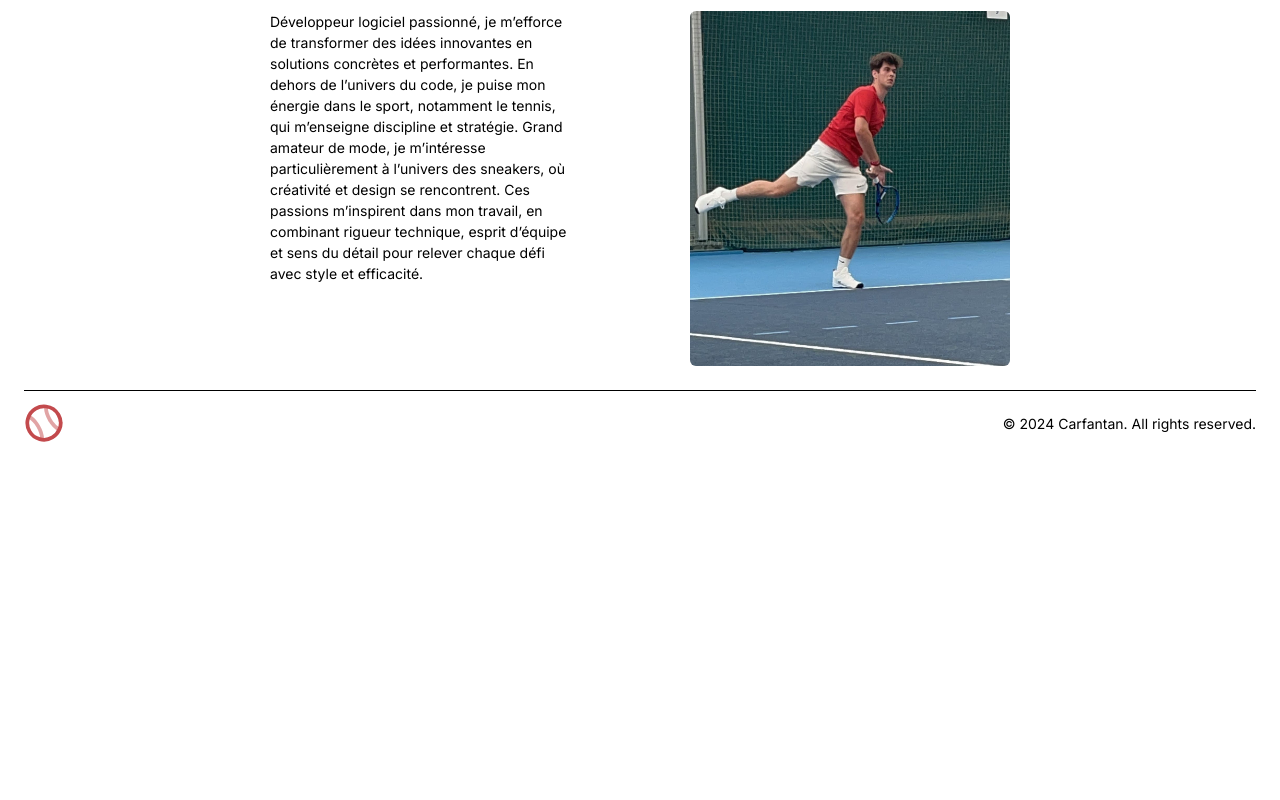
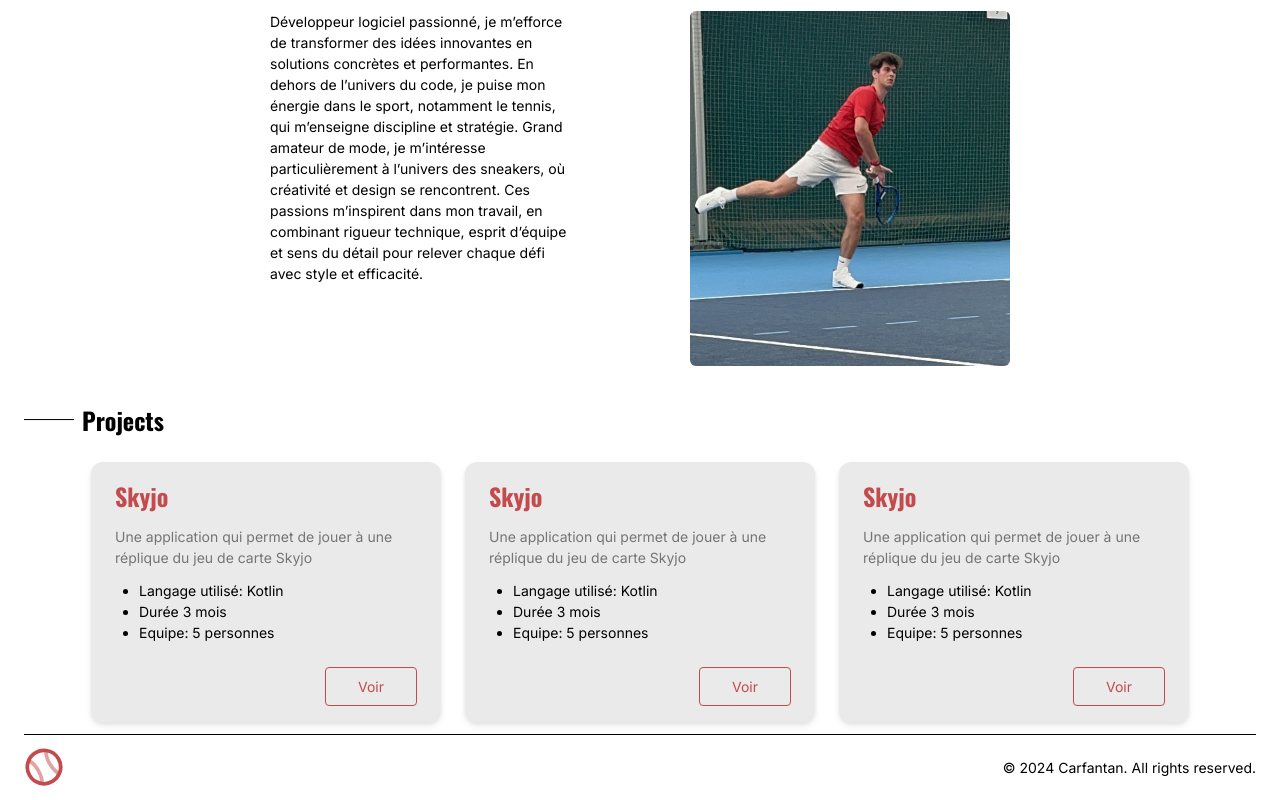
Before and after one commit to SkOor17/portfolio, a React (Vite) app: page / in a window 1280 px wide. Shown: the part 849-1649 px from the top of the page. Before the commit the page ends 1305 px from the top, so only its background shows below. Built offline with nearby package versions, Linux system fonts and the light colour scheme.

Commit message:
section projetcs

```diff
--- /dev/null
+++ b/src/components/CardProject.tsx
@@ -0,0 +1,27 @@
+import SecondaryBtn from "./SecondaryBtn"
+
+export default function CardProject(
+{id, children, description, keyWords }:
+{id: number, children: string, description: string, keyWords: Array<string> }
+) {
+  return (
+    <div className="bg-secondary px-6 py-4 flex flex-col gap-6 w-fit h-fit max-w-[350px] rounded-xl drop-shadow-md">
+        <div className="flex flex-col gap-3">
+            <div className="title text-primary">
+                {children}
+            </div>
+            <div className="text-black/50">
+                {description}
+            </div>
+            <ul className="list-disc pl-6">
+                {keyWords.map((keyWord, index) => (
+                    <li key={index}>{keyWord}</li>
+                ))}
+            </ul>
+        </div>
+        <div className="flex justify-end w-full">
+            <SecondaryBtn link={"/project/"+id}>Voir</SecondaryBtn>
+        </div>
+    </div>
+  )
+}
--- a/src/components/ProjectsSection.tsx
+++ b/src/components/ProjectsSection.tsx
@@ -1,9 +1,30 @@
+import CardProject from "./CardProject";
 import TitleSection from "./TitleSection";
+import {projects} from "../data/datas"
 
 export default function ProjectsSection() {
+  const projectsDisplay = []
+
+  for (let index = 0; index < 3; index++) {
+    const element = projects[index];
+    projectsDisplay.push(element)
+  }
+
+  console.log(projectsDisplay);
+
+
   return (
-    <div>
+    <div className="flex flex-col gap-6 py-3">
         <TitleSection>Projects</TitleSection>
+        <ul className="flex flex-col gap-6 items-center md:flex-row md:justify-center">
+          {projectsDisplay.map((projet) => (
+            <li key={projet.id}>
+              <CardProject id={projet.id} description={projet.description} keyWords={projet.keyWords}>
+                {projet.title}
+              </CardProject>
+            </li>
+          ))}
+        </ul>
     </div>
   )
 }
--- a/src/components/SecondaryBtn.tsx
+++ b/src/components/SecondaryBtn.tsx
@@ -1,7 +1,10 @@
-export default function SecondaryBtn({children} : {children:string}) {
+import { Link } from "react-router-dom";
+
+export default function SecondaryBtn({children, link} : {children:string, link?: string}) {
+
   return (
-    <div className="text-primary border border-primary py-2 px-8 w-fit h-fit rounded">
+    <Link to={!link ? "" : link} className="text-primary border border-primary py-2 px-8 w-fit h-fit rounded cursor-pointer">
         {children}
-    </div>
+    </Link>
   )
 }
--- a/src/data/datas.tsx
+++ b/src/data/datas.tsx
@@ -0,0 +1,27 @@
+type Project = {
+    id: number
+    title: string,
+    description: string,
+    keyWords: Array<string>,
+}
+
+export const projects: Project[] = [
+    {
+        id: 1,
+        title: "Skyjo",
+        description: "Une application qui permet de jouer à une réplique du jeu de carte Skyjo ",
+        keyWords: ["Langage utilisé: Kotlin", "Durée 3 mois", "Equipe: 5 personnes"],
+    },
+    {
+        id: 2,
+        title: "Skyjo",
+        description: "Une application qui permet de jouer à une réplique du jeu de carte Skyjo ",
+        keyWords: ["Langage utilisé: Kotlin", "Durée 3 mois", "Equipe: 5 personnes"],
+    },
+    {
+        id: 3,
+        title: "Skyjo",
+        description: "Une application qui permet de jouer à une réplique du jeu de carte Skyjo ",
+        keyWords: ["Langage utilisé: Kotlin", "Durée 3 mois", "Equipe: 5 personnes"],
+    },
+]
--- a/src/pages/Home.tsx
+++ b/src/pages/Home.tsx
@@ -1,11 +1,13 @@
 import AboutMeSection from "../components/AboutMeSection";
 import HeroSection from "../components/HeroSection";
+import ProjectsSection from "../components/ProjectsSection";
 
 export default function Home() {
   return (
     <div className="w-full">
         <HeroSection/>
         <AboutMeSection/>
+        <ProjectsSection/>
     </div>
   )
 }
--- a/src/styles/index.css
+++ b/src/styles/index.css
@@ -6,7 +6,8 @@
 @tailwind utilities;
 
 :root {
-    --primary-color: #c34a4d
+    --primary-color: #c34a4d;
+    --secondary-color: #eaeaea;
 }
 
 body {
```
